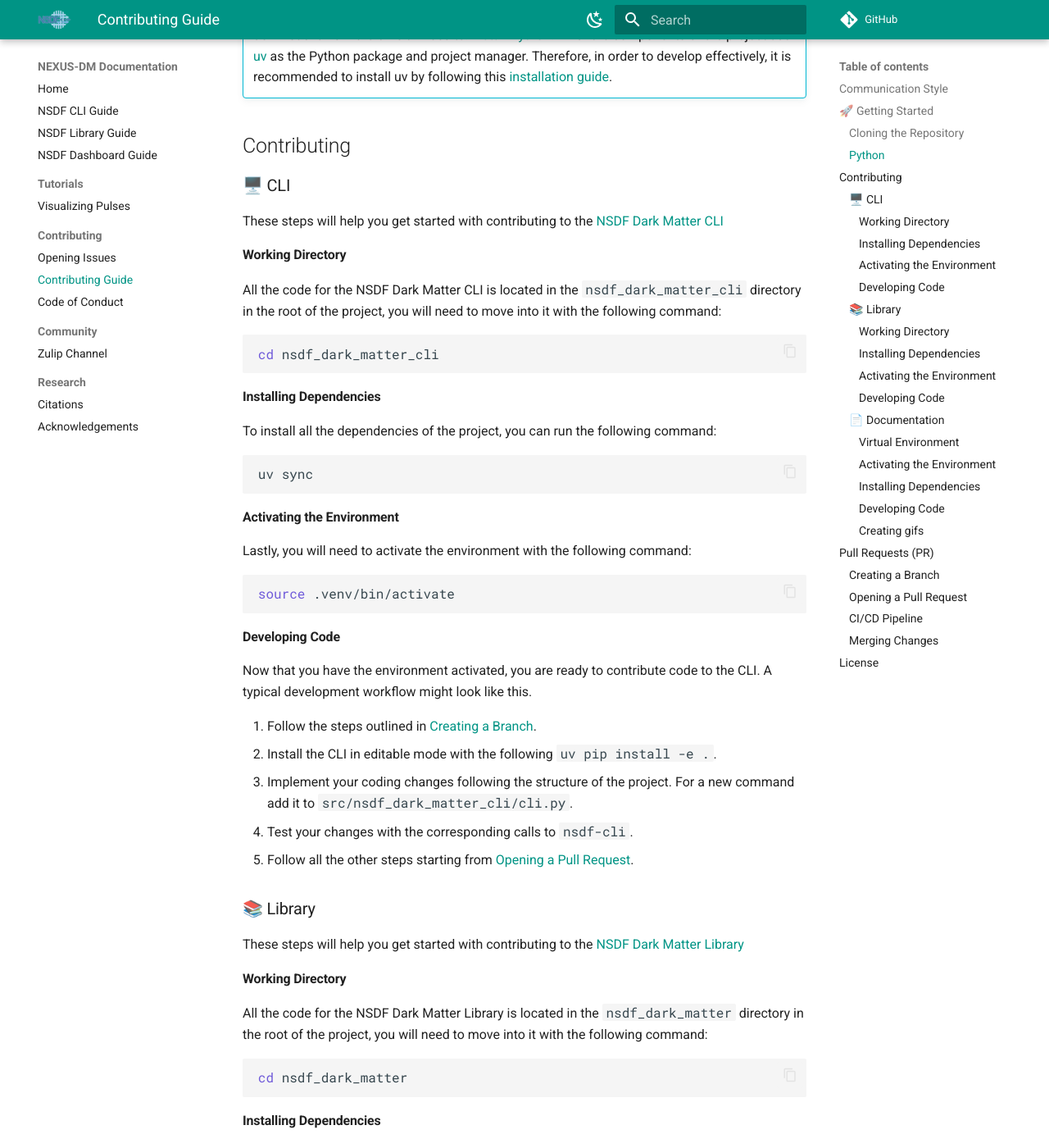
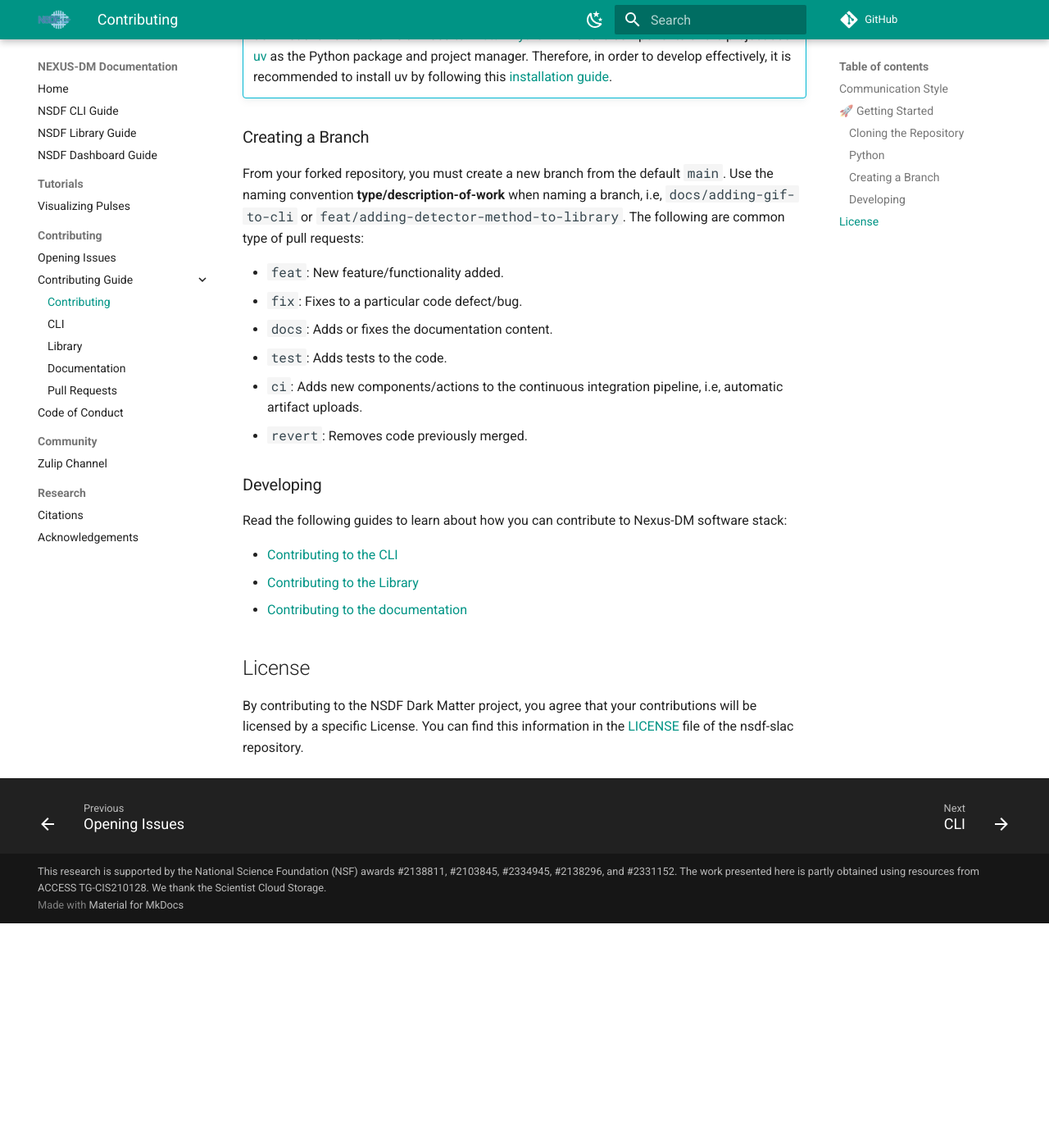
Before and after one commit to nsdf-fabric/nsdf-slac, an MkDocs documentation site: the page built from docs/contributing.md, in a window 1280 px wide and 1400 px high, scrolled down 1003 px. Shown: the whole window at 82% size. Built offline with MkDocs 1.6.1 and Material for MkDocs 9.7.7, drawn with Linux system fonts in a browser that asks for light colours; comment, search, counter and statistics services are not loaded; after the commit the page ends 2129 px from its top, so only the background shows below that; some of the changed text lies outside the part shown.

Commit message:
docs: separate contribution guidelines per project

````diff
--- a/docs/contributing.md
+++ b/docs/contributing.md
@@ -27,127 +27,6 @@
     All of the components of the project use [uv](https://docs.astral.sh/uv/) as the Python package and project manager. Therefore, in order to develop effectively, it is recommended to install uv
     by following this [installation guide](https://docs.astral.sh/uv/getting-started/installation/).
 
-## Contributing
-
-### 🖥️ CLI
-
-These steps will help you get started with contributing to the [NSDF Dark Matter CLI](./cli.md)
-
-#### Working Directory
-
-All the code for the NSDF Dark Matter CLI is located in the `nsdf_dark_matter_cli` directory in the root of the project, you will need to move into it with the following command:
-
-```bash
-cd nsdf_dark_matter_cli
-```
-
-#### Installing Dependencies
-
-To install all the dependencies of the project, you can run the following command:
-
-```bash
-uv sync
-```
-
-#### Activating the Environment
-
-Lastly, you will need to activate the environment with the following command:
-
-```bash
-source .venv/bin/activate
-```
-
-#### Developing Code
-
-Now that you have the environment activated, you are ready to contribute code to the CLI. A typical development workflow might look like this.
-
-1. Follow the steps outlined in [Creating a Branch](#creating-a-branch).
-2. Install the CLI in editable mode with the following `uv pip install -e .`.
-3. Implement your coding changes following the structure of the project. For a new command add it to `src/nsdf_dark_matter_cli/cli.py`.
-4. Test your changes with the corresponding calls to `nsdf-cli`.
-5. Follow all the other steps starting from [Opening a Pull Request](#opening-a-pull-request).
-
-### 📚 Library
-
-These steps will help you get started with contributing to the [NSDF Dark Matter Library](./library.md)
-
-#### Working Directory
-
-All the code for the NSDF Dark Matter Library is located in the `nsdf_dark_matter` directory in the root of the project, you will need to move into it with the following command:
-
-```bash
-cd nsdf_dark_matter
-```
-
-#### Installing Dependencies
-
-To install all the dependencies of the project, you can run the following command:
-
-```bash
-uv sync
-```
-
-#### Activating the Environment
-
-Lastly, you will need to activate the environment with the following command:
-
-```bash
-source .venv/bin/activate
-```
-
-#### Developing Code
-
-Now that you have the environment activated, you are ready to contribute code to the library. A typical development workflow might look like this.
-
-1. Follow the steps outlined in [Creating a Branch](#creating-a-branch).
-2. Implement your coding changes following the structure of the project. For a new module add it under `src/nsdf_dark_matter`, or add code an existing module. Then add corresponding tests under `tests`.
-3. Make sure you do not introduce breaking changes by passing all the tests.
-4. Follow all the other steps starting from [Opening a Pull Request](#opening-a-pull-request).
-
-### 📄 Documentation
-
-These steps will help you get started with contributing to the [NSDF Dark Matter documentation](https://nsdf-fabric.github.io/nsdf-slac/)
-
-#### Virtual Environment
-
-At the root of the project, you can create a new virtual environment with the following command:
-
-```bash
-uv venv docs_env --python 3.10
-```
-
-#### Activating the Environment
-
-Activate the environment with the following command:
-
-```bash
-source docs_env/bin/activate
-```
-
-#### Installing Dependencies
-
-You will need to install the following dependencies to develop locally:
-
-```bash
-uv pip install mkdocs mkdocs-material
-```
-
-#### Developing Code
-
-Now that you have the environment activated, you are ready to contribute code to the documentation. A typical development workflow might look like this.
-
-1. Follow the steps outlined in [Creating a Branch](#creating-a-branch).
-2. Spin up the documentation page locally by running `mkdocs serve`.
-3. Implement your documentation changes following the structure of the project. All of the project documentation is under the `docs` directory. Make sure to put assets in the respective directory under `docs/assets`. For adding gifs see [creating gifs](#creating-gifs).
-4. Follow all the other steps starting from [Opening a Pull Request](#opening-a-pull-request).
-
-#### Creating gifs
-
-Gifs in the documentation are generated by the fantastic [vhs library](https://github.com/charmbracelet/vhs) from [Charm Bracelet](https://github.com/charmbracelet). To add a new gif document the **.tape** script in the `docs/assets/tapes` folder
-and then add the **gif** artifact to the appropriate folder.
-
-## Pull Requests (PR)
-
 ### Creating a Branch
 
 From your forked repository, you must create a new branch from the default `main`. Use the naming convention **type/description-of-work** when naming a branch, i.e, `docs/adding-gif-to-cli` or `feat/adding-detector-method-to-library`.
@@ -160,23 +39,13 @@
 - `ci`: Adds new components/actions to the continuous integration pipeline, i.e, automatic artifact uploads.
 - `revert`: Removes code previously merged.
 
-### Opening a Pull Request
+### Developing
 
-Once you are done implementing the changes, go ahead and open a pull request in the [nsdf-slac repository](https://github.com/nsdf-fabric/nsdf-slac/pulls).
+Read the following guides to learn about how you can contribute to Nexus-DM software stack:
 
-[Open a PR](https://github.com/nsdf-fabric/nsdf-slac/pulls){ .md-button}
-
-You will need to set the **compare** branch to new branch you created in your forked branch, and the **base** branch should be **main**.
-
-### CI/CD Pipeline
-
-When you open a pull requests, a CI pipeline will be triggered, for different purposes **testing**, **artifact building**, etc. If your change causes the CI to fail you must make sure that you are not introducing breaking changes
-to the codebase. If you are unsure why your change is failing in the CI pipeline, you can mention one of the maintainers [here](https://github.com/nsdf-fabric/nsdf-slac/blob/main/.github/CODEOWNERS).
-
-### Merging Changes
-
-After opening a pull request, a maintainer of the project will review the changes and determine if additional modifications are needed before merging your code.
-Once the maintainer has no further feedback, your code will be approved and merged into the project 🎉.
+- [Contributing to the CLI](./cli_contrib.md)
+- [Contributing to the Library](./library_contrib.md)
+- [Contributing to the documentation](./documentation_contrib.md)
 
 ## License
 
--- a/mkdocs.yml
+++ b/mkdocs.yml
@@ -70,7 +70,12 @@
       - Visualizing Pulses: plotting_tutorial.md
   - Contributing:
       - Opening Issues: issues.md
-      - Contributing Guide: contributing.md
+      - Contributing Guide:
+          - contributing.md
+          - CLI: cli_contrib.md
+          - Library: library_contrib.md
+          - Documentation: documentation_contrib.md
+          - Pull Requests: pullrequests.md
       - Code of Conduct: CODE_OF_CONDUCT.md
   - Community:
       - Zulip Channel: community.md
````
Also changed, not shown: docs/cli_contrib.md (added, +37 -0 lines), docs/documentation_contrib.md (added, +40 -0 lines), docs/library_contrib.md (added, +35 -0 lines), docs/pullrequests.md (added, +19 -0 lines).
